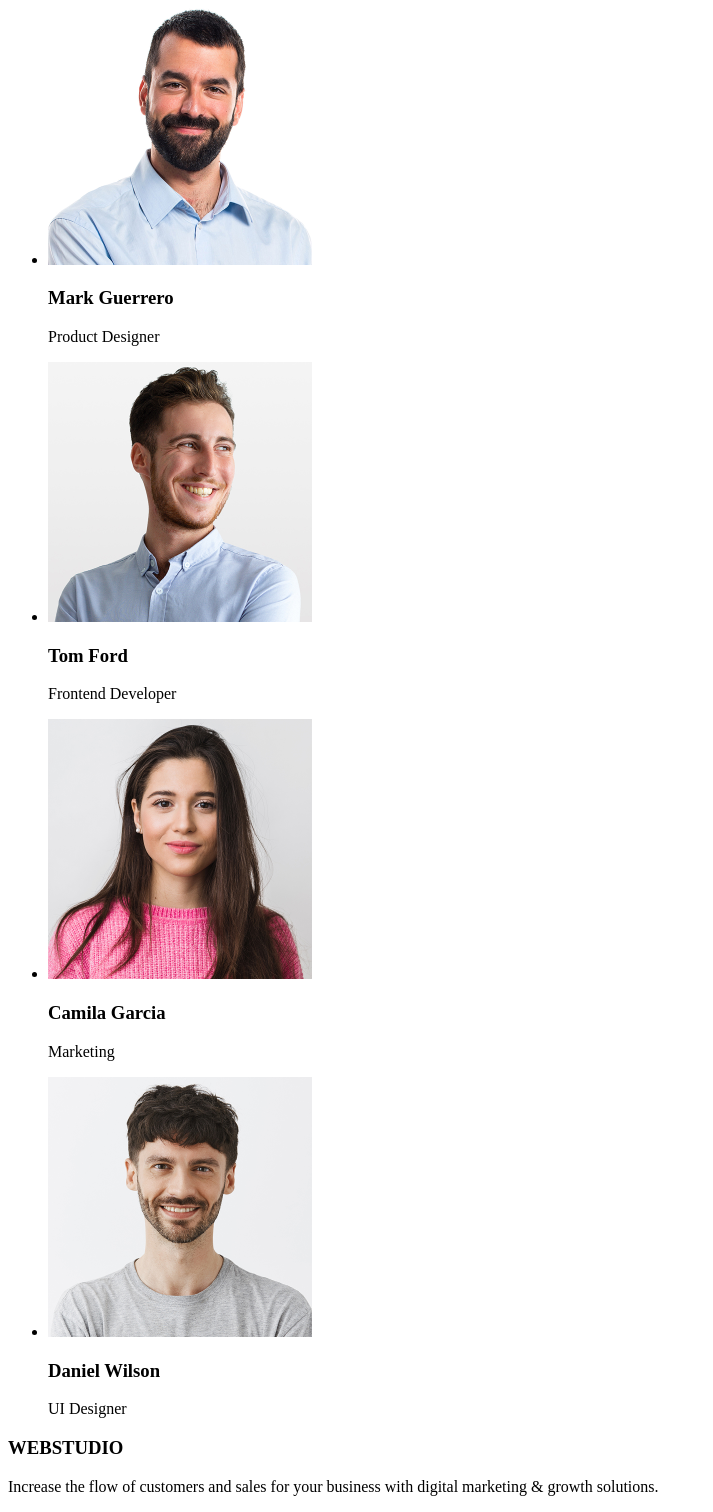
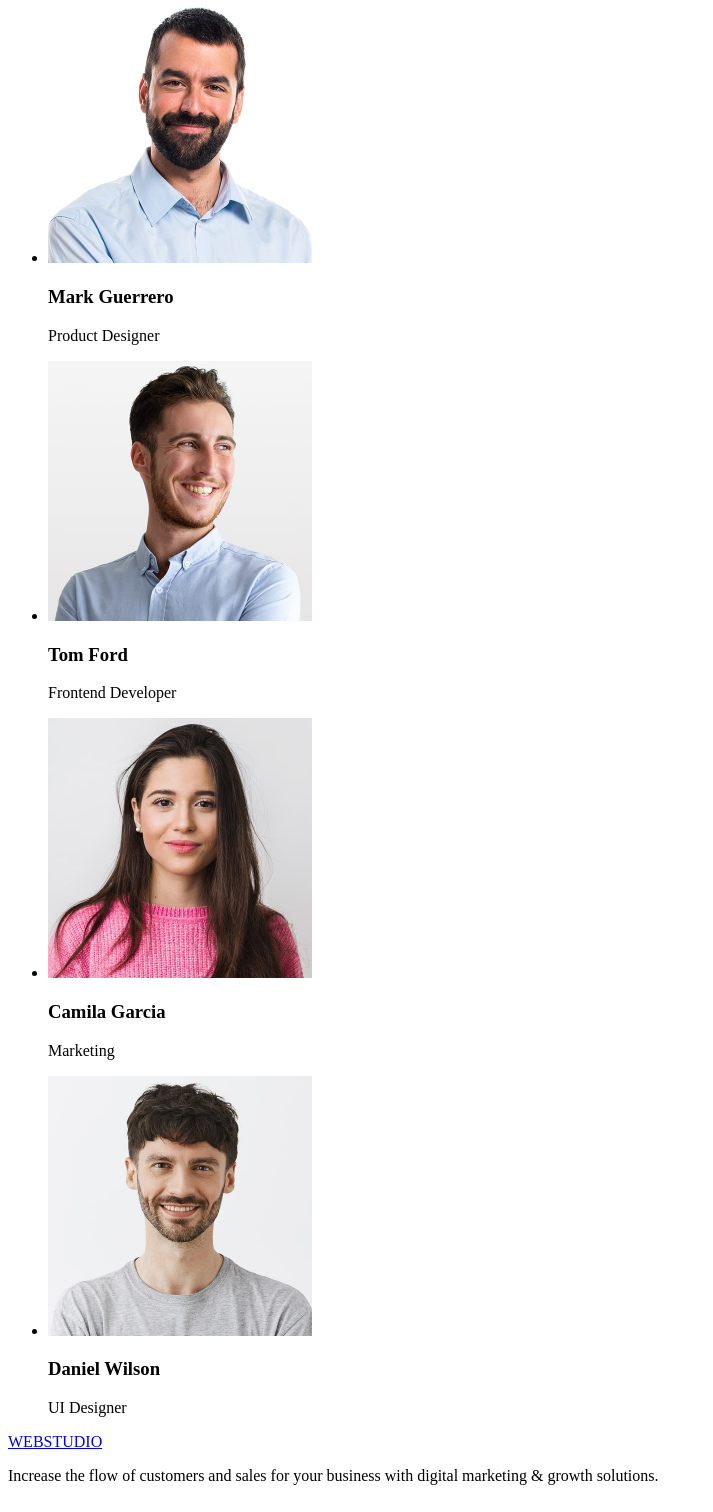
Before and after one commit to irendevian/goit-markup-hw-01, a plain HTML site: page index.html in a window 1280 px wide. Shown: the part 609-2121 px from the top of the page, without its empty margins (0-713 px from the left). Drawn offline with Linux system fonts and the light colour scheme.

Commit message:
update images and index.html

```diff
--- a/index.html
+++ b/index.html
@@ -28,7 +28,7 @@
         <button type="button">Order Service</button>
       </section>
       <section>
-        <h2></h2>
+        <h2 hidden>Advantages</h2>
         <ul>
           <li>
             <h3>Strategy</h3>
@@ -64,22 +64,42 @@
         <h2>Our Team</h2>
         <ul>
           <li>
-            <img src="/images/img-3.jpg" alt="man" width="264" height="260" />
+            <img
+              src="./images/img-3-min.jpg"
+              alt="first man in a blue shirt"
+              width="264"
+              height="260"
+            />
             <h3>Mark Guerrero</h3>
             <p>Product Designer</p>
           </li>
           <li>
-            <img src="/images/img-2.jpg" alt="man" width="264" height="260" />
+            <img
+              src="./images/img-2-min.jpg"
+              alt="second man in a blue shirt"
+              width="264"
+              height="260"
+            />
             <h3>Tom Ford</h3>
             <p>Frontend Developer</p>
           </li>
           <li>
-            <img src="/images/img-1.jpg" alt="woman" width="264" height="260" />
+            <img
+              src="./images/img-1-min.jpg"
+              alt="woman in a pink sweater"
+              width="264"
+              height="260"
+            />
             <h3>Camila Garcia</h3>
             <p>Marketing</p>
           </li>
           <li>
-            <img src="/images/img.jpg" alt="man" width="264" height="260" />
+            <img
+              src="./images/img-min.jpg"
+              alt="man in a gray t-shirt"
+              width="264"
+              height="260"
+            />
             <h3>Daniel Wilson</h3>
             <p>UI Designer</p>
           </li>
@@ -87,7 +107,7 @@
       </section>
     </main>
     <footer>
-      <h3>WEBSTUDIO</h3>
+      <a href="./index.html">WEBSTUDIO</a>
       <p>
         Increase the flow of customers and sales for your business with digital
         marketing & growth solutions.
```
Also changed, not shown: images/img-1-min.jpg (added), images/img-1.jpg (deleted), images/img-2-min.jpg (added), images/img-2.jpg (deleted), images/img-3-min.jpg (added), images/img-3.jpg (deleted), images/img-min.jpg (added), images/img.jpg (deleted).
